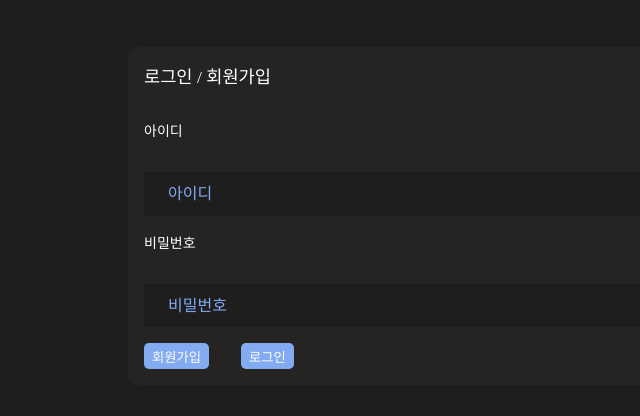
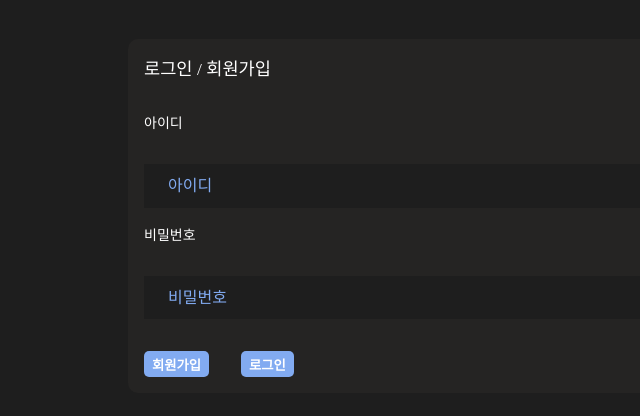
Before and after one commit to crowwan/to-do-list, a React (Create React App) app: page / in a window 1280 px wide. Shown: the part 184-600 px from the top of the page, without its empty margins (0-640 px from the left). Built offline with nearby package versions, Linux system fonts and the light colour scheme.

Commit message:
feat: ui 수정

```diff
--- a/src/components/LogInForm.jsx
+++ b/src/components/LogInForm.jsx
@@ -24,11 +24,13 @@ const StyledSubmitBtn = styled.button`
   border: none;
   padding: 0.2rem 0.5rem;
   border-radius: 5px;
+  font-weight: bold;
 `;
 const StyledBtnContainer = styled.div`
   display: flex;
   width: 100%;
   gap: 2rem;
+  margin-top: 1rem;
 `;
 function LogInForm() {
   return (
```
